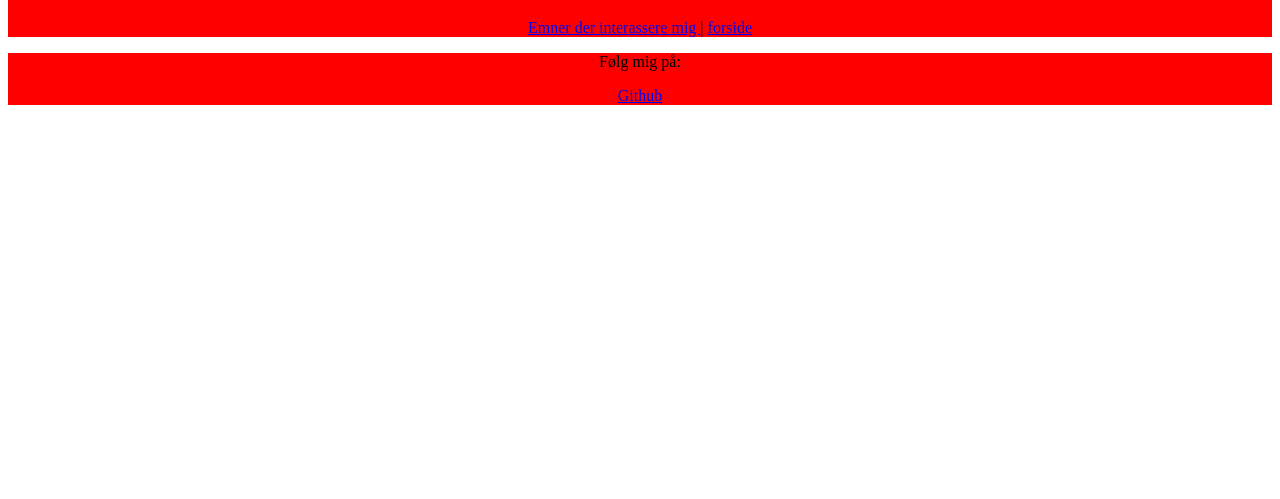
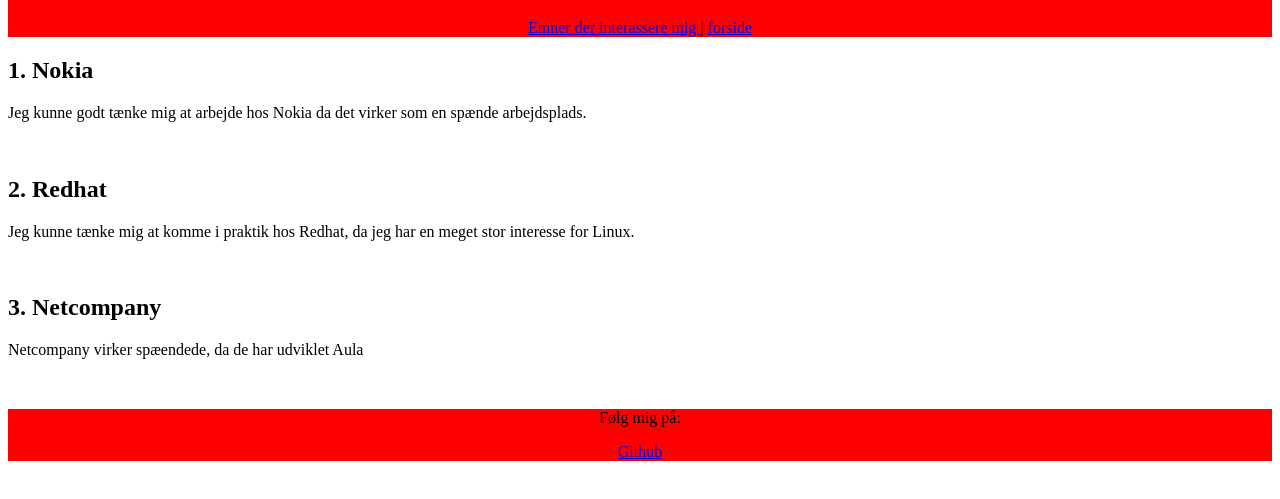
Before and after one commit to Sune1998/FullStack-prtojek, a plain HTML site: page praktikvirksomheder.html in a window 1280 px wide. Shown: the part 61-560 px from the top of the page. Drawn offline with Linux system fonts and the light colour scheme.

Commit message:
added some text

```diff
--- a/praktikvirksomheder.html
+++ b/praktikvirksomheder.html
@@ -14,6 +14,15 @@
        <a href="index.html" target="_blank">forside </a>
        </nav>
    </header>
+    <h2>1. Nokia</h2>
+    <p>Jeg kunne godt tænke mig at arbejde hos Nokia da det virker som en spænde arbejdsplads.</p>
+    <br>
+    <h2>2. Redhat</h2>
+    <p>Jeg kunne tænke mig at komme i praktik hos Redhat, da jeg har en meget stor interesse for Linux.</p>
+    <br>
+    <h2>3. Netcompany</h2>
+    <p>Netcompany virker spæendede, da de har udviklet Aula</p>
+    <br>
    <footer>
     <p>Følg mig på:</p>
     <p><a href="https://github.com/Sune1998">Github</a></p>
```
Also changed, not shown: emmner.html (+6 -0 lines).
